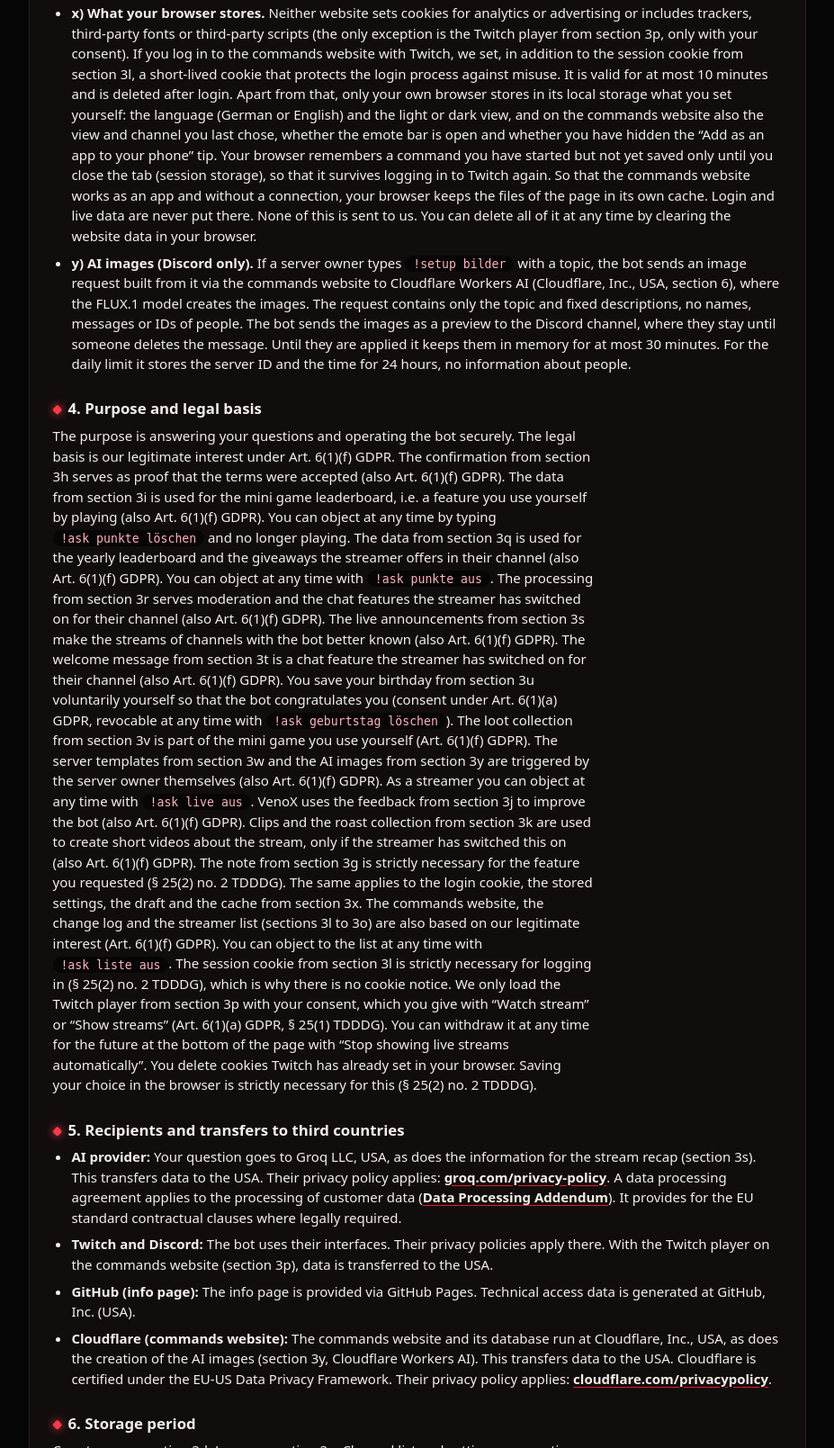
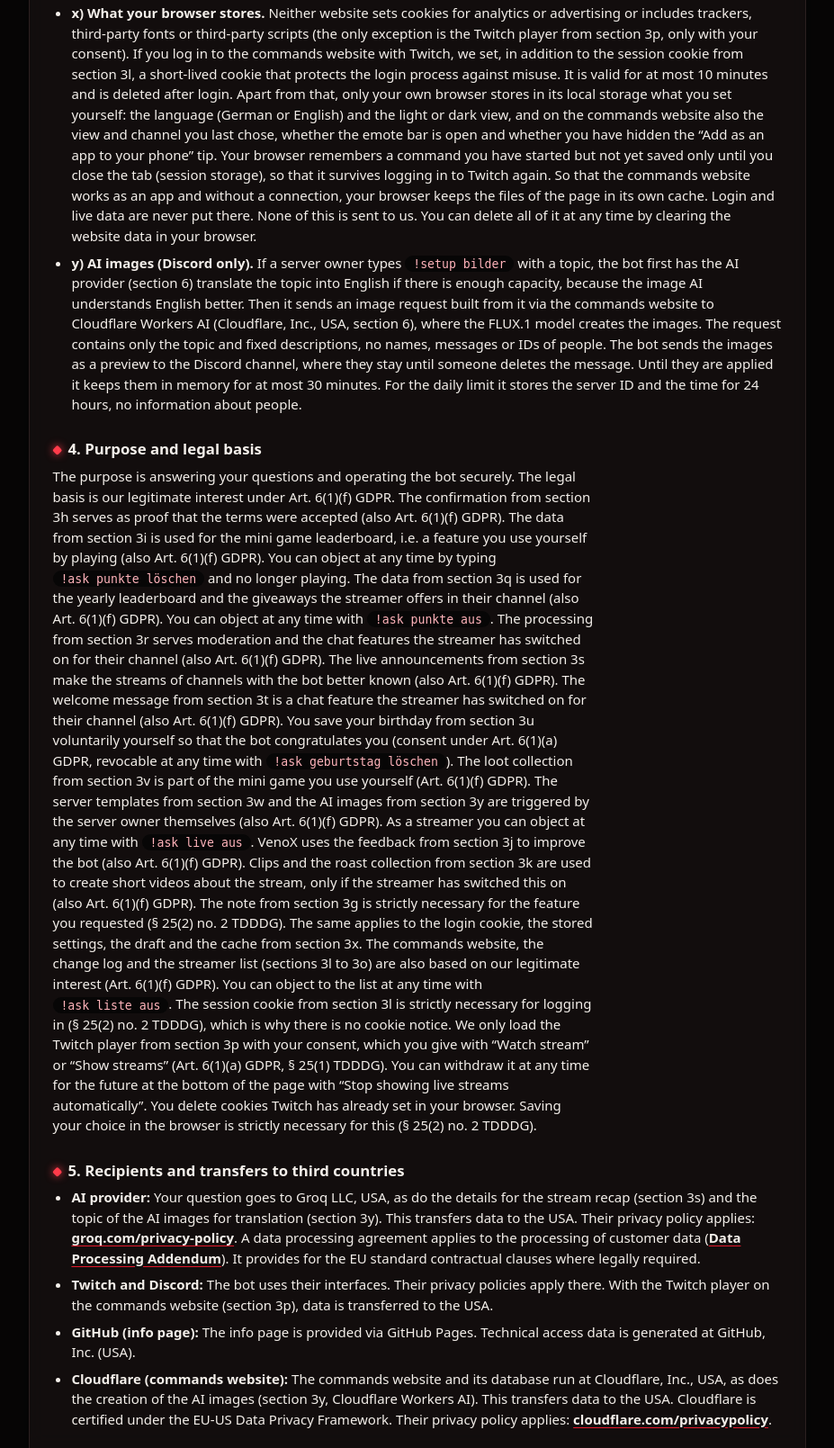
Before and after one commit to VenoX794/venoxbot, a plain HTML site: page nutzungsbedingungen.html in a window 1280 px wide. Shown: the part 7594-9203 px from the top of the page at 90% size, without its empty margins (12-939 px from the left). Drawn offline with Linux system fonts and the light colour scheme.

Commit message:
Datenschutz 3y und 6: Thema der KI-Bilder wird vorher von Groq ins Englische übersetzt
Co-Authored-By: Claude Opus 5.5 <noreply@anthropic.com>

```diff
--- a/nutzungsbedingungen.html
+++ b/nutzungsbedingungen.html
@@ -140,7 +140,7 @@
       <li><strong>v) Loot-Sammlung.</strong> Öffnest du mit <code>!ask loot</code> eine Lootbox in einem Twitch-Kanal oder auf einem Discord-Server, speichert der Bot den gefundenen Gegenstand in deiner Sammlung für diesen Kanal bzw. Server: deinen Twitch-Namen bzw. deine Discord-Kennung, deinen Anzeigenamen, wie oft du welchen Gegenstand gefunden hast und wann du zuletzt eine Lootbox geöffnet hast. <code>!ask inventar</code> zeigt deine Sammlung im Chat, <code>!ask inventar löschen</code> löscht sie. Hast du ein Jahr lang keine Lootbox geöffnet, löscht der Bot sie automatisch, ebenso wenn er den Kanal bzw. Server verlässt.</li>
       <li><strong>w) Server-Vorlagen (nur Discord).</strong> Für <code>!setup</code> liest der Bot die Namen der vorhandenen Rollen, Kanäle und AutoMod-Regeln des Servers, damit er nichts doppelt anlegt. Das geschieht nur im Arbeitsspeicher. Gespeichert wird nichts, auch keine Angaben zu Personen. Dass gerade ein Aufbau läuft, merkt er sich bis zu dessen Ende nur mit der Server-Kennung. Blockiert eine der angelegten AutoMod-Regeln eine Nachricht, verarbeitet das Discord nach seinen eigenen Bedingungen. Der Bot erfährt davon nichts.</li>
       <li><strong>x) Was dein Browser speichert.</strong> Beide Websites setzen keine Cookies für Analyse oder Werbung und binden keine Tracker, fremden Schriften oder fremden Skripte ein (einzige Ausnahme ist der Twitch-Player aus Punkt 3p, nur mit deiner Einwilligung). Meldest du dich auf der Befehle-Website mit Twitch an, setzen wir neben dem Sitzungs-Cookie aus Punkt 3l ein kurzes Cookie, das den Anmeldevorgang vor Missbrauch schützt. Es gilt höchstens 10 Minuten und wird nach der Anmeldung gelöscht. Außerdem speichert nur dein eigener Browser im lokalen Speicher, was du selbst einstellst: die Sprache (Deutsch oder Englisch) und die helle oder dunkle Ansicht, auf der Befehle-Website zusätzlich die zuletzt gewählte Ansicht und den Kanal, ob die Emote-Leiste offen ist und ob du den Hinweis „Als App aufs Handy“ ausgeblendet hast. Einen angefangenen, noch nicht gespeicherten Befehl merkt sich dein Browser nur, bis du den Tab schließt (Sitzungsspeicher), damit er eine erneute Anmeldung bei Twitch übersteht. Damit die Befehle-Website als App und ohne Verbindung funktioniert, legt dein Browser die Dateien der Seite in einem eigenen Zwischenspeicher ab. Anmelde- und Live-Daten kommen dort nicht hinein. Nichts davon wird an uns übertragen. Du kannst alles jederzeit löschen, indem du die Websitedaten in deinem Browser löschst.</li>
-      <li><strong>y) KI-Bilder (nur Discord).</strong> Schreibt ein Server-Betreiber <code>!setup bilder</code> mit einem Thema, schickt der Bot einen daraus gebauten Bildauftrag über die Befehle-Website an Cloudflare Workers AI (Cloudflare, Inc., USA, Punkt 6), wo das Modell FLUX.1 die Bilder erzeugt. Im Auftrag stehen nur das Thema und feste Beschreibungen, keine Namen, Nachrichten oder Kennungen von Personen. Die Bilder schickt der Bot als Vorschau in den Discord-Kanal, dort bleiben sie, bis jemand die Nachricht löscht. Bis zur Übernahme hält er sie höchstens 30 Minuten im Arbeitsspeicher. Für das Tageslimit speichert er 24 Stunden lang die Kennung des Servers und den Zeitpunkt, keine Angaben zu Personen.</li>
+      <li><strong>y) KI-Bilder (nur Discord).</strong> Schreibt ein Server-Betreiber <code>!setup bilder</code> mit einem Thema, lässt der Bot das Thema zuerst vom KI-Anbieter (Punkt 6) ins Englische übersetzen, wenn dort genug Kapazität frei ist, weil die Bild-KI Englisch besser versteht. Dann schickt er einen daraus gebauten Bildauftrag über die Befehle-Website an Cloudflare Workers AI (Cloudflare, Inc., USA, Punkt 6), wo das Modell FLUX.1 die Bilder erzeugt. Im Auftrag stehen nur das Thema und feste Beschreibungen, keine Namen, Nachrichten oder Kennungen von Personen. Die Bilder schickt der Bot als Vorschau in den Discord-Kanal, dort bleiben sie, bis jemand die Nachricht löscht. Bis zur Übernahme hält er sie höchstens 30 Minuten im Arbeitsspeicher. Für das Tageslimit speichert er 24 Stunden lang die Kennung des Servers und den Zeitpunkt, keine Angaben zu Personen.</li>
     </ul>
 
     <h3>4. Zweck und Rechtsgrundlage</h3>
@@ -148,7 +148,7 @@
 
     <h3>5. Empfänger und Übermittlung in Drittländer</h3>
     <ul>
-      <li><strong>KI-Anbieter:</strong> Deine Frage geht an Groq LLC, USA, ebenso die Angaben für den Stream-Rückblick (Punkt 3s). Dabei werden Daten in die USA übermittelt. Es gilt dessen Datenschutzerklärung: <a href="https://groq.com/privacy-policy" target="_blank" rel="noopener">groq.com/privacy-policy</a>. Für die Verarbeitung von Kundendaten gilt ein Vertrag zur Auftragsverarbeitung (<a href="https://console.groq.com/docs/legal/customer-data-processing-addendum" target="_blank" rel="noopener">Data Processing Addendum</a>). Er sieht die EU-Standardvertragsklauseln vor, soweit das rechtlich erforderlich ist.</li>
+      <li><strong>KI-Anbieter:</strong> Deine Frage geht an Groq LLC, USA, ebenso die Angaben für den Stream-Rückblick (Punkt 3s) und das Thema der KI-Bilder zur Übersetzung (Punkt 3y). Dabei werden Daten in die USA übermittelt. Es gilt dessen Datenschutzerklärung: <a href="https://groq.com/privacy-policy" target="_blank" rel="noopener">groq.com/privacy-policy</a>. Für die Verarbeitung von Kundendaten gilt ein Vertrag zur Auftragsverarbeitung (<a href="https://console.groq.com/docs/legal/customer-data-processing-addendum" target="_blank" rel="noopener">Data Processing Addendum</a>). Er sieht die EU-Standardvertragsklauseln vor, soweit das rechtlich erforderlich ist.</li>
       <li><strong>Twitch und Discord:</strong> Der Bot nutzt deren Schnittstellen. Dort gelten deren Datenschutzerklärungen. Beim Twitch-Player auf der Befehle-Website (Punkt 3p) werden Daten in die USA übermittelt.</li>
       <li><strong>GitHub (Infoseite):</strong> Die Infoseite wird über GitHub Pages bereitgestellt. Dabei fallen technische Zugriffsdaten bei GitHub, Inc. (USA) an.</li>
       <li><strong>Cloudflare (Befehle-Website):</strong> Die Befehle-Website und ihre Datenbank laufen bei Cloudflare, Inc., USA, ebenso die Erzeugung der KI-Bilder (Punkt 3y, Cloudflare Workers AI). Dabei werden Daten in die USA übermittelt. Cloudflare ist nach dem EU-US Data Privacy Framework zertifiziert. Es gilt dessen Datenschutzerklärung: <a href="https://www.cloudflare.com/privacypolicy/" target="_blank" rel="noopener">cloudflare.com/privacypolicy</a>.</li>
--- a/sprache-en-github.js
+++ b/sprache-en-github.js
@@ -311,8 +311,8 @@ Object.assign(window.VENOX_EN.texte, {
     "y) AI images (Discord only).",
   "Schreibt ein Server-Betreiber":
     "If a server owner types",
-  "mit einem Thema, schickt der Bot einen daraus gebauten Bildauftrag über die Befehle-Website an Cloudflare Workers AI (Cloudflare, Inc., USA, Punkt 6), wo das Modell FLUX.1 die Bilder erzeugt. Im Auftrag stehen nur das Thema und feste Beschreibungen, keine Namen, Nachrichten oder Kennungen von Personen. Die Bilder schickt der Bot als Vorschau in den Discord-Kanal, dort bleiben sie, bis jemand die Nachricht löscht. Bis zur Übernahme hält er sie höchstens 30 Minuten im Arbeitsspeicher. Für das Tageslimit speichert er 24 Stunden lang die Kennung des Servers und den Zeitpunkt, keine Angaben zu Personen.":
-    "with a topic, the bot sends an image request built from it via the commands website to Cloudflare Workers AI (Cloudflare, Inc., USA, section 6), where the FLUX.1 model creates the images. The request contains only the topic and fixed descriptions, no names, messages or IDs of people. The bot sends the images as a preview to the Discord channel, where they stay until someone deletes the message. Until they are applied it keeps them in memory for at most 30 minutes. For the daily limit it stores the server ID and the time for 24 hours, no information about people.",
+  "mit einem Thema, lässt der Bot das Thema zuerst vom KI-Anbieter (Punkt 6) ins Englische übersetzen, wenn dort genug Kapazität frei ist, weil die Bild-KI Englisch besser versteht. Dann schickt er einen daraus gebauten Bildauftrag über die Befehle-Website an Cloudflare Workers AI (Cloudflare, Inc., USA, Punkt 6), wo das Modell FLUX.1 die Bilder erzeugt. Im Auftrag stehen nur das Thema und feste Beschreibungen, keine Namen, Nachrichten oder Kennungen von Personen. Die Bilder schickt der Bot als Vorschau in den Discord-Kanal, dort bleiben sie, bis jemand die Nachricht löscht. Bis zur Übernahme hält er sie höchstens 30 Minuten im Arbeitsspeicher. Für das Tageslimit speichert er 24 Stunden lang die Kennung des Servers und den Zeitpunkt, keine Angaben zu Personen.":
+    "with a topic, the bot first has the AI provider (section 6) translate the topic into English if there is enough capacity, because the image AI understands English better. Then it sends an image request built from it via the commands website to Cloudflare Workers AI (Cloudflare, Inc., USA, section 6), where the FLUX.1 model creates the images. The request contains only the topic and fixed descriptions, no names, messages or IDs of people. The bot sends the images as a preview to the Discord channel, where they stay until someone deletes the message. Until they are applied it keeps them in memory for at most 30 minutes. For the daily limit it stores the server ID and the time for 24 hours, no information about people.",
   "v) Loot-Sammlung.": "v) Loot collection.",
   "Öffnest du mit": "If you use",
   "eine Lootbox in einem Twitch-Kanal oder auf einem Discord-Server, speichert der Bot den gefundenen Gegenstand in deiner Sammlung für diesen Kanal bzw. Server: deinen Twitch-Namen bzw. deine Discord-Kennung, deinen Anzeigenamen, wie oft du welchen Gegenstand gefunden hast und wann du zuletzt eine Lootbox geöffnet hast.":
@@ -335,8 +335,8 @@ Object.assign(window.VENOX_EN.texte, {
     ". The session cookie from section 3l is strictly necessary for logging in (§ 25(2) no. 2 TDDDG), which is why there is no cookie notice. We only load the Twitch player from section 3p with your consent, which you give with “Watch stream” or “Show streams” (Art. 6(1)(a) GDPR, § 25(1) TDDDG). You can withdraw it at any time for the future at the bottom of the page with “Stop showing live streams automatically”. You delete cookies Twitch has already set in your browser. Saving your choice in the browser is strictly necessary for this (§ 25(2) no. 2 TDDDG).",
   "5. Empfänger und Übermittlung in Drittländer": "5. Recipients and transfers to third countries",
   "KI-Anbieter:": "AI provider:",
-  "Deine Frage geht an Groq LLC, USA, ebenso die Angaben für den Stream-Rückblick (Punkt 3s). Dabei werden Daten in die USA übermittelt. Es gilt dessen Datenschutzerklärung:":
-    "Your question goes to Groq LLC, USA, as does the information for the stream recap (section 3s). This transfers data to the USA. Their privacy policy applies:",
+  "Deine Frage geht an Groq LLC, USA, ebenso die Angaben für den Stream-Rückblick (Punkt 3s) und das Thema der KI-Bilder zur Übersetzung (Punkt 3y). Dabei werden Daten in die USA übermittelt. Es gilt dessen Datenschutzerklärung:":
+    "Your question goes to Groq LLC, USA, as do the details for the stream recap (section 3s) and the topic of the AI images for translation (section 3y). This transfers data to the USA. Their privacy policy applies:",
   ". Für die Verarbeitung von Kundendaten gilt ein Vertrag zur Auftragsverarbeitung (": ". A data processing agreement applies to the processing of customer data (",
   "). Er sieht die EU-Standardvertragsklauseln vor, soweit das rechtlich erforderlich ist.": "). It provides for the EU standard contractual clauses where legally required.",
   "Twitch und Discord:": "Twitch and Discord:",
```
